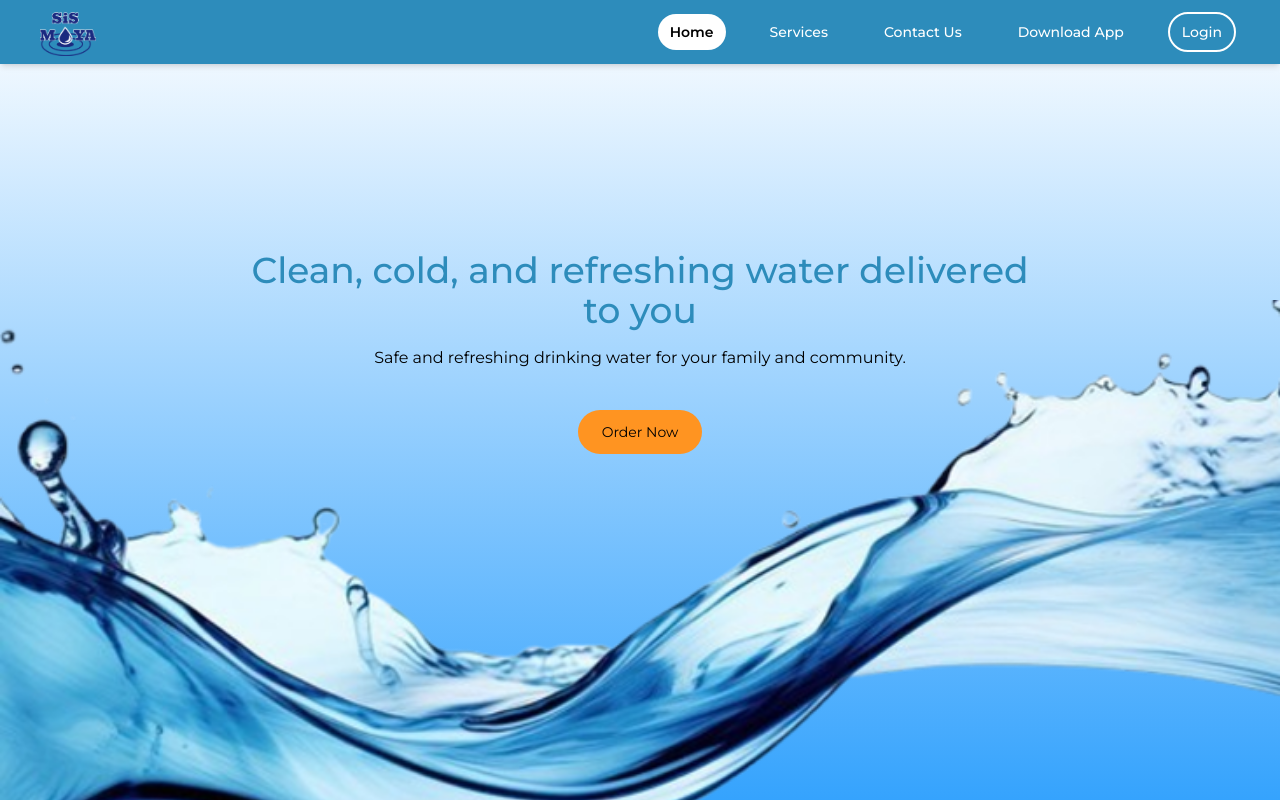
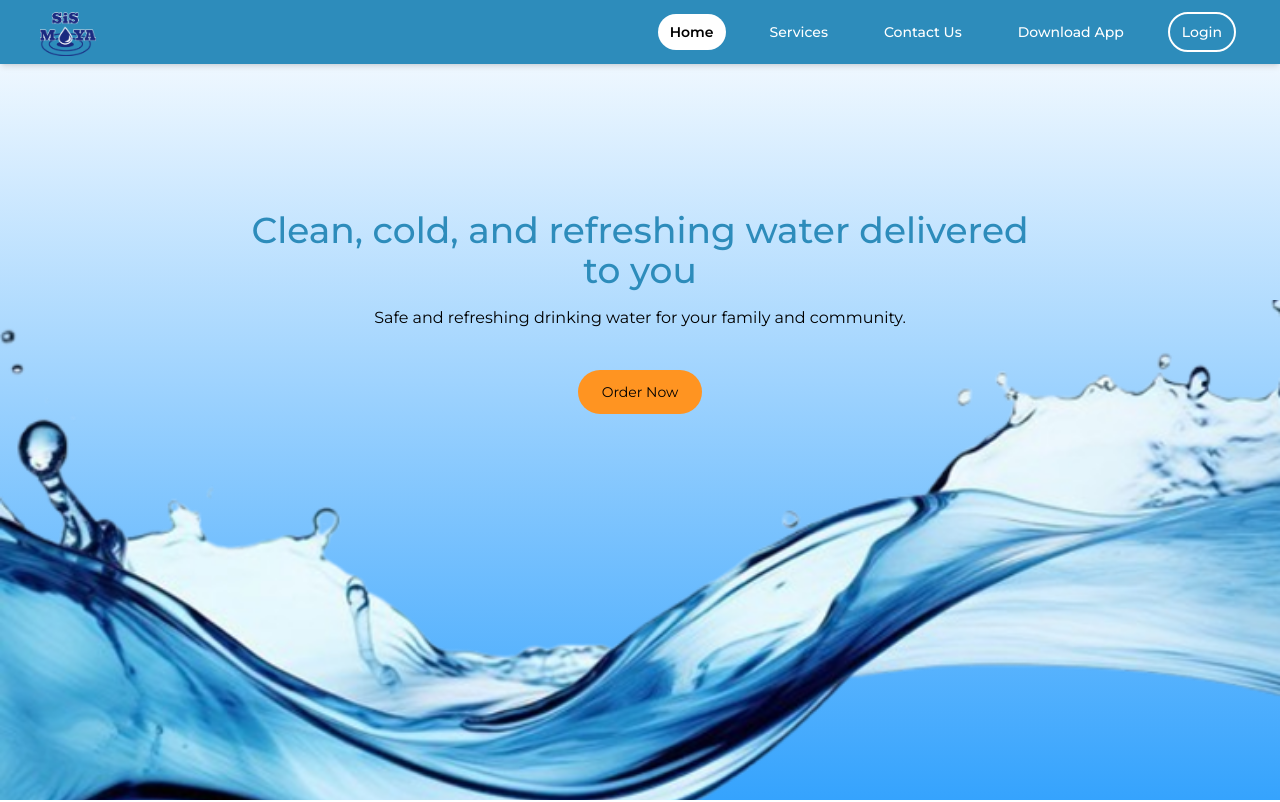
Before and after one commit to Jayvieeeee/Sismoya_Frontend, a Vue app: page / in a window 1280 px wide. Shown: the top 802 px of the page. Built offline with nearby package versions, Linux system fonts and the light colour scheme; a web font is replaced by a local one.

Commit message:
Update LandingPage.vue

```diff
--- a/src/view/Landing/LandingPage.vue
+++ b/src/view/Landing/LandingPage.vue
@@ -15,7 +15,7 @@ function goToLogin() {
     <section
       id="home"
       class="relative font-montserrat h-screen bg-gradient-to-b from-white to-secondary">
-      <div class=" flex flex-col items-center justify-center h-full text-center relative z-10 px-6 pb-24">
+      <div class=" flex flex-col items-center justify-center h-full text-center relative z-10 px-6 pb-44">
         <h1 class="text-2xl md:text-3xl lg:text-4xl text-primary font-medium leading-snug">
           Clean, cold, and refreshing water delivered <br />
           to you
```
